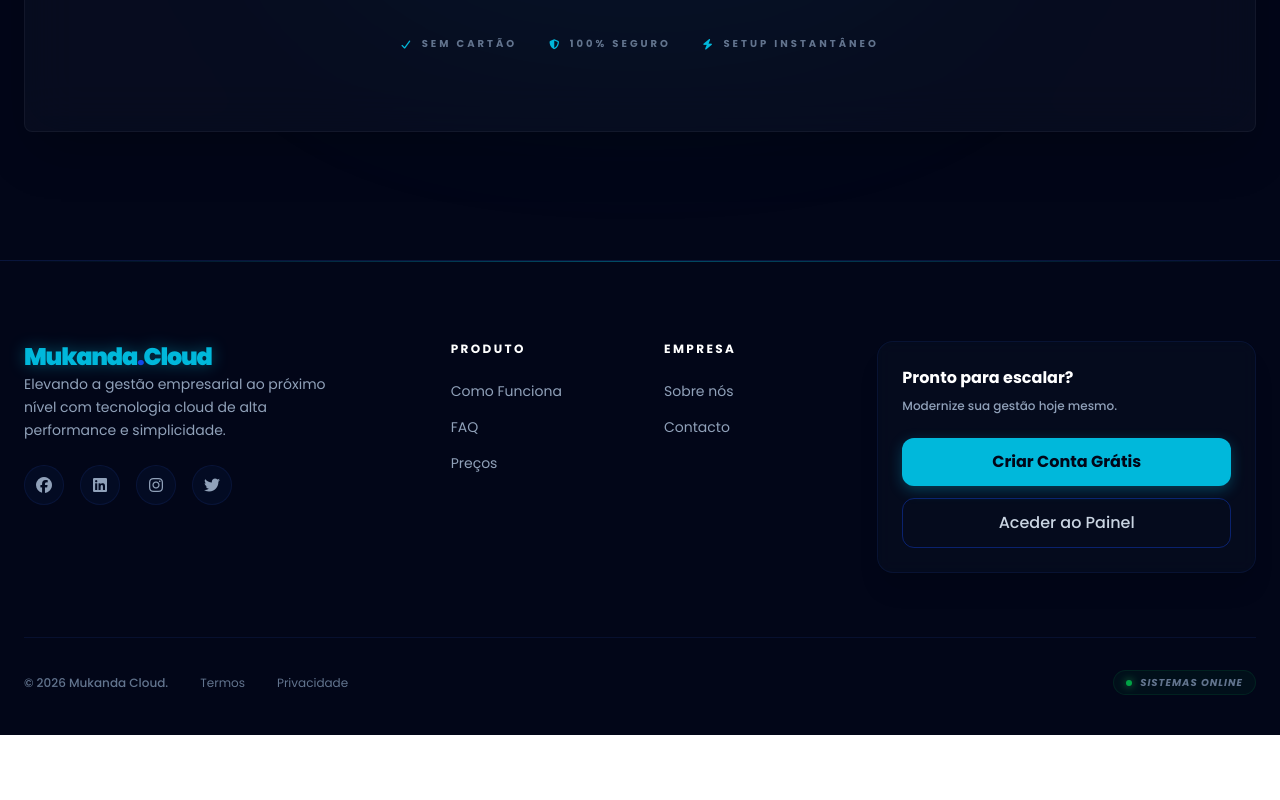
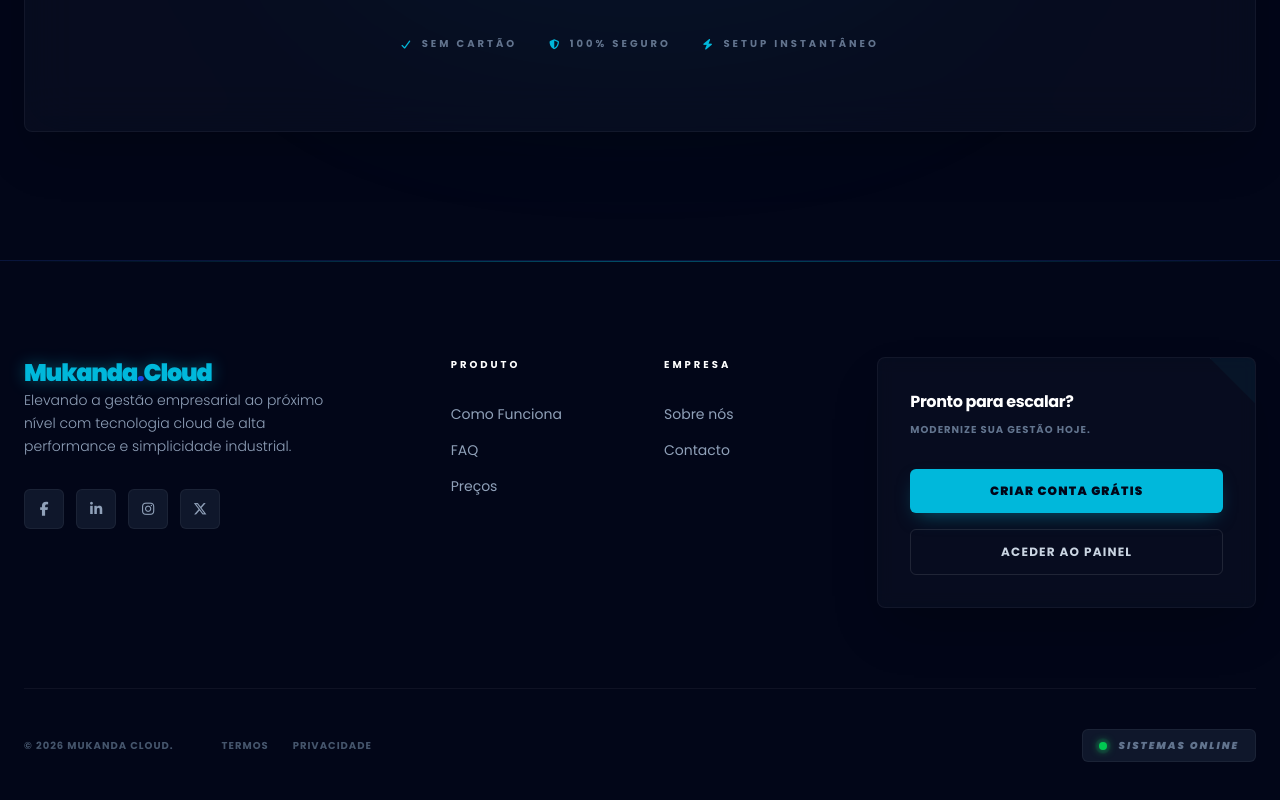
Before and after one commit to nsimba-afonso-nwayami/mukanda-cloud, a React (Vite) app: page / in a window 1280 px wide. Shown: the part 3909-4709 px from the top of the page. Before the commit the page ends 4644 px from the top, so only its background shows below. Built offline with nearby package versions, Linux system fonts and the light colour scheme.

Commit message:
Layput ajustado

```diff
--- a/src/components/footer/Footer.jsx
+++ b/src/components/footer/Footer.jsx
@@ -3,76 +3,78 @@
 export default function Footer() {
   const currentYear = new Date().getFullYear();
 
-  // Estilo refinado para os links das colunas
+  // Estilo refinado para os links das colunas (sem arredondamentos, apenas movimento)
   const footerLinkStyle = "text-sm text-slate-400 hover:text-cyan-400 hover:translate-x-1 transition-all duration-300 w-fit";
 
   return (
     <footer className="relative bg-slate-950 text-slate-300 border-t border-blue-900/30 overflow-hidden">
-      {/* Linha de luz superior (Glow sutil) */}
+
+      {/* Linha de luz superior (Glow sutil técnico) */}
       <div className="absolute top-0 left-1/2 -translate-x-1/2 w-full h-px bg-linear-to-r from-transparent via-cyan-500/40 to-transparent" />
 
-      <div className="max-w-7xl mx-auto px-6 pt-20 pb-10">
+      <div className="max-w-7xl mx-auto px-6 pt-24 pb-12 relative z-10">
 
         {/* GRID PRINCIPAL */}
-        <div className="grid grid-cols-1 md:grid-cols-12 gap-12 mb-16">
+        <div className="grid grid-cols-1 md:grid-cols-12 gap-12 mb-20">
 
           {/* Branding & Bio */}
-          <div className="md:col-span-4 space-y-6">
+          <div className="md:col-span-4 space-y-8">
             <Link
               to="/"
               className="text-2xl font-black tracking-tighter text-cyan-500 hover:text-cyan-300 transition-all drop-shadow-[0_0_8px_rgba(6,182,212,0.4)]"
             >
               Mukanda<span className="text-blue-700">.</span>Cloud
             </Link>
-            <p className="text-slate-400 text-sm leading-relaxed max-w-xs">
-              Elevando a gestão empresarial ao próximo nível com tecnologia cloud de alta performance e simplicidade.
+            <p className="text-slate-400 text-sm leading-relaxed max-w-xs font-light">
+              Elevando a gestão empresarial ao próximo nível com tecnologia cloud de alta performance e simplicidade industrial.
             </p>
 
-            {/* Redes Sociais */}
-            <div className="flex items-center gap-4">
-              {['facebook', 'linkedin', 'instagram', 'twitter'].map((social) => (
+            {/* Redes Sociais - Ajustadas para rounded-md (Cantos Sóbrios) */}
+            <div className="flex items-center gap-3">
+              {['facebook-f', 'linkedin-in', 'instagram', 'x-twitter'].map((social) => (
                 <a
                   key={social}
                   href={`#${social}`}
-                  className="w-10 h-10 flex items-center justify-center rounded-full bg-blue-900/10 border border-blue-900/20 text-slate-400 hover:text-cyan-400 hover:border-cyan-500/50 transition-all duration-300 transform hover:-translate-y-1"
+                  className="w-10 h-10 flex items-center justify-center rounded-md bg-slate-900 border border-white/5 text-slate-400 hover:text-cyan-400 hover:border-cyan-500/50 transition-all duration-300 transform hover:-translate-y-1"
                 >
-                  <i className={`fab fa-${social}`}></i>
+                  <i className={`fab fa-${social} text-sm`}></i>
                 </a>
               ))}
             </div>
           </div>
 
-          {/* Coluna Produto - Sem <ul> ou <li> */}
+          {/* Colunas de Navegação */}
           <div className="md:col-span-2 flex flex-col gap-4">
-            <h3 className="text-white text-xs font-bold uppercase tracking-[0.2em] mb-2">Produto</h3>
+            <h3 className="text-white text-[10px] font-bold uppercase tracking-[0.3em] mb-4">Produto</h3>
             <Link to="/#como-funciona" className={footerLinkStyle}>Como Funciona</Link>
             <Link to="/#faq" className={footerLinkStyle}>FAQ</Link>
             <Link to="/#precos" className={footerLinkStyle}>Preços</Link>
           </div>
 
-          {/* Coluna Empresa - Sem <ul> ou <li> */}
           <div className="md:col-span-2 flex flex-col gap-4">
-            <h3 className="text-white text-xs font-bold uppercase tracking-[0.2em] mb-2">Empresa</h3>
+            <h3 className="text-white text-[10px] font-bold uppercase tracking-[0.3em] mb-4">Empresa</h3>
             <Link to="/#quem-somos" className={footerLinkStyle}>Sobre nós</Link>
             <Link to="/#contato" className={footerLinkStyle}>Contacto</Link>
           </div>
 
-          {/* CTA Card */}
-          <div className="md:col-span-4 bg-slate-900/30 border border-blue-900/20 p-6 rounded-2xl backdrop-blur-sm shadow-xl">
-            <h3 className="text-white font-bold mb-2">Pronto para escalar?</h3>
-            <p className="text-xs text-slate-400 mb-6 font-medium">Modernize sua gestão hoje mesmo.</p>
+          {/* CTA Card - Ajustado para rounded-lg e Botões rounded-md */}
+          <div className="md:col-span-4 bg-slate-900/40 border border-white/5 p-8 rounded-lg backdrop-blur-sm shadow-2xl relative overflow-hidden">
+            <div className="absolute top-0 right-0 w-16 h-16 bg-cyan-500/5 rotate-45 translate-x-8 -translate-y-8 border-l border-white/5" />
 
-            <div className="flex flex-col gap-3">
+            <h3 className="text-white font-bold mb-2 tracking-tight">Pronto para escalar?</h3>
+            <p className="text-[10px] text-slate-500 mb-8 font-bold uppercase tracking-widest">Modernize sua gestão hoje.</p>
+
+            <div className="flex flex-col gap-4">
               <Link
                 to="/criar-conta"
-                className="w-full bg-cyan-500 text-slate-950 px-6 py-3 rounded-xl font-bold hover:bg-cyan-400 transition-all text-center shadow-[0_4px_14px_0_rgba(6,182,212,0.3)]"
+                className="w-full bg-cyan-500 text-slate-950 px-6 py-3.5 rounded-md font-black text-xs uppercase tracking-widest hover:bg-cyan-300 transition-all shadow-[0_8px_20px_-8px_rgba(6,182,212,0.5)] text-center"
               >
                 Criar Conta Grátis
               </Link>
 
               <Link
                 to="/login"
-                className="w-full text-center border border-blue-700/40 text-slate-300 px-6 py-3 rounded-xl font-medium hover:bg-blue-900/20 transition-all"
+                className="w-full text-center border border-white/10 text-slate-300 px-6 py-3.5 rounded-md font-bold text-xs uppercase tracking-widest hover:bg-white/5 transition-all"
               >
                 Aceder ao Painel
               </Link>
@@ -82,18 +84,24 @@
         </div>
 
         {/* BOTTOM BAR */}
-        <div className="pt-8 border-t border-blue-900/20 flex flex-col md:flex-row justify-between items-center gap-6">
-          <div className="flex flex-col md:flex-row items-center gap-4 md:gap-8">
-            <p className="text-xs text-slate-500 font-medium">
+        <div className="pt-10 border-t border-white/5 flex flex-col md:flex-row justify-between items-center gap-8">
+          <div className="flex flex-col md:flex-row items-center gap-4 md:gap-12">
+            <p className="text-[10px] text-slate-600 font-bold uppercase tracking-widest">
               © {currentYear} Mukanda Cloud.
             </p>
-            <Link to="/termos" className="text-xs text-slate-500 hover:text-cyan-400 transition">Termos</Link>
-            <Link to="/politica-privacidade" className="text-xs text-slate-500 hover:text-cyan-400 transition">Privacidade</Link>
+            <div className="flex gap-6">
+              <Link to="/termos" className="text-[10px] text-slate-600 hover:text-cyan-400 transition uppercase tracking-widest font-bold">Termos</Link>
+              <Link to="/politica-privacidade" className="text-[10px] text-slate-600 hover:text-cyan-400 transition uppercase tracking-widest font-bold">Privacidade</Link>
+            </div>
           </div>
 
-          <div className="flex items-center gap-2 px-3 py-1 rounded-full bg-green-500/5 border border-green-500/10">
-            <span className="w-1.5 h-1.5 bg-green-500 rounded-full animate-pulse shadow-[0_0_8px_#22c55e]"></span>
-            <span className="text-[10px] uppercase tracking-widest text-slate-500 font-bold italic">Sistemas Online</span>
+          {/* Status - Ajustado para Cantos Sóbrios (rounded-md) */}
+          <div className="flex items-center gap-3 px-4 py-2 rounded-md bg-slate-900 border border-white/5">
+            <span className="relative flex h-2 w-2">
+              <span className="animate-ping absolute inline-flex h-full w-full rounded-full bg-green-400 opacity-75"></span>
+              <span className="relative inline-flex rounded-full h-2 w-2 bg-green-500 shadow-[0_0_8px_#22c55e]"></span>
+            </span>
+            <span className="text-[10px] uppercase tracking-[0.2em] text-slate-500 font-black italic">Sistemas Online</span>
           </div>
         </div>
 
```
